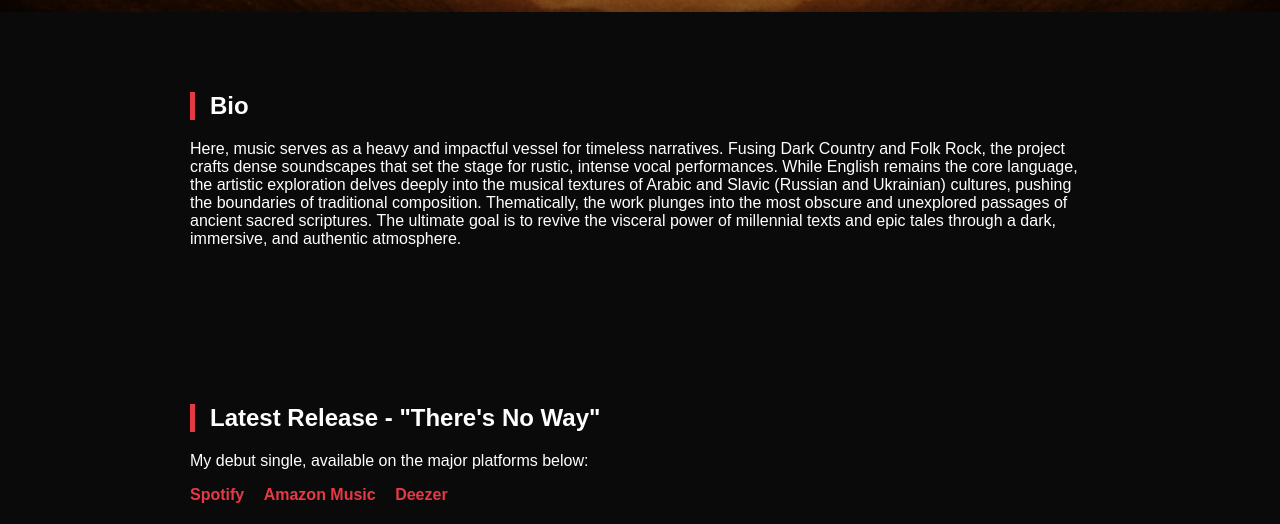
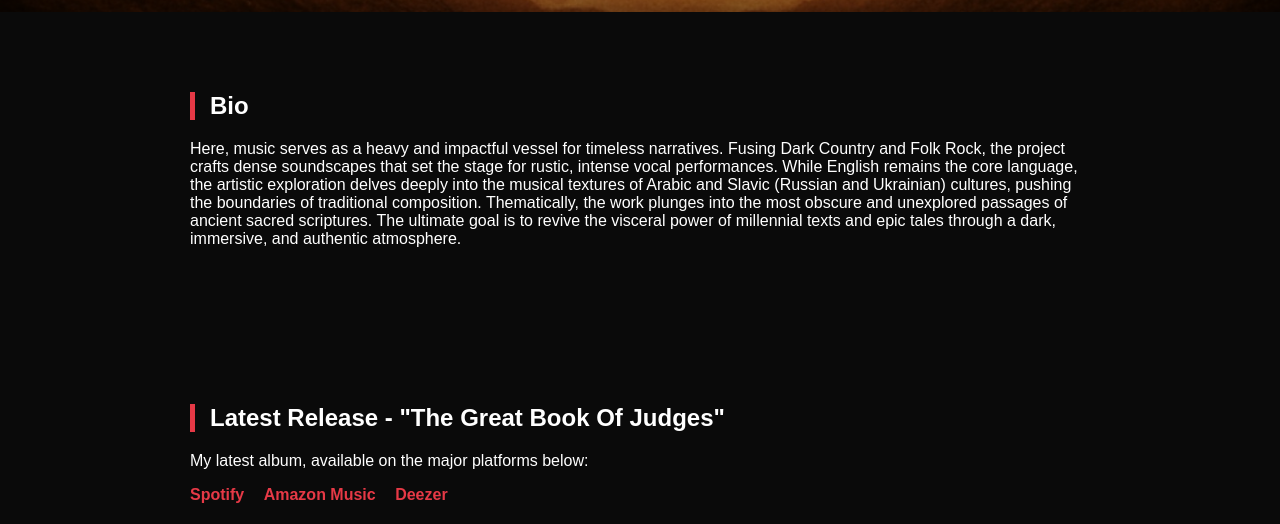
Before and after one commit to erivandons/MyArtistSite, a plain HTML site: page index.html in a window 1280 px wide. Shown: the part 276-800 px from the top of the page. Drawn offline with Linux system fonts and the light colour scheme.

Commit message:
The Great Book of judges

```diff
--- a/index.html
+++ b/index.html
@@ -172,8 +172,8 @@
     </section>
 
     <section>
-      <h2>Latest Release - "There's No Way"</h2>
-      <p>My debut single, available on the major platforms below:</p>
+      <h2>Latest Release - "The Great Book Of Judges"</h2>
+      <p>My latest album, available on the major platforms below:</p>
 
       <div class="links">
         <a href="https://open.spotify.com/intl-pt/album/0LJtweS3ZNSa2Z94sFWrgV" target="_blank" rel="noopener noreferrer">Spotify</a>
@@ -182,7 +182,7 @@
       </div>
 
       <br /><br />
-      <iframe class="embed" src="https://open.spotify.com/embed/track/0lg4OHGj6InwZmCQw5q166?utm_source=generator" height="380" allow="autoplay; clipboard-write; encrypted-media; fullscreen; picture-in-picture" loading="lazy" title="Fields Fall Silent on Spotify"></iframe>
+      <iframe class="embed" src="https://open.spotify.com/embed/album/36t6In2VF8fzRrho9RDC7e?utm_source=generator" height="352" allow="autoplay; clipboard-write; encrypted-media; fullscreen; picture-in-picture" loading="lazy" title="The Great Book Of Judges on Spotify"></iframe>
     </section>
 
     <section>
```
